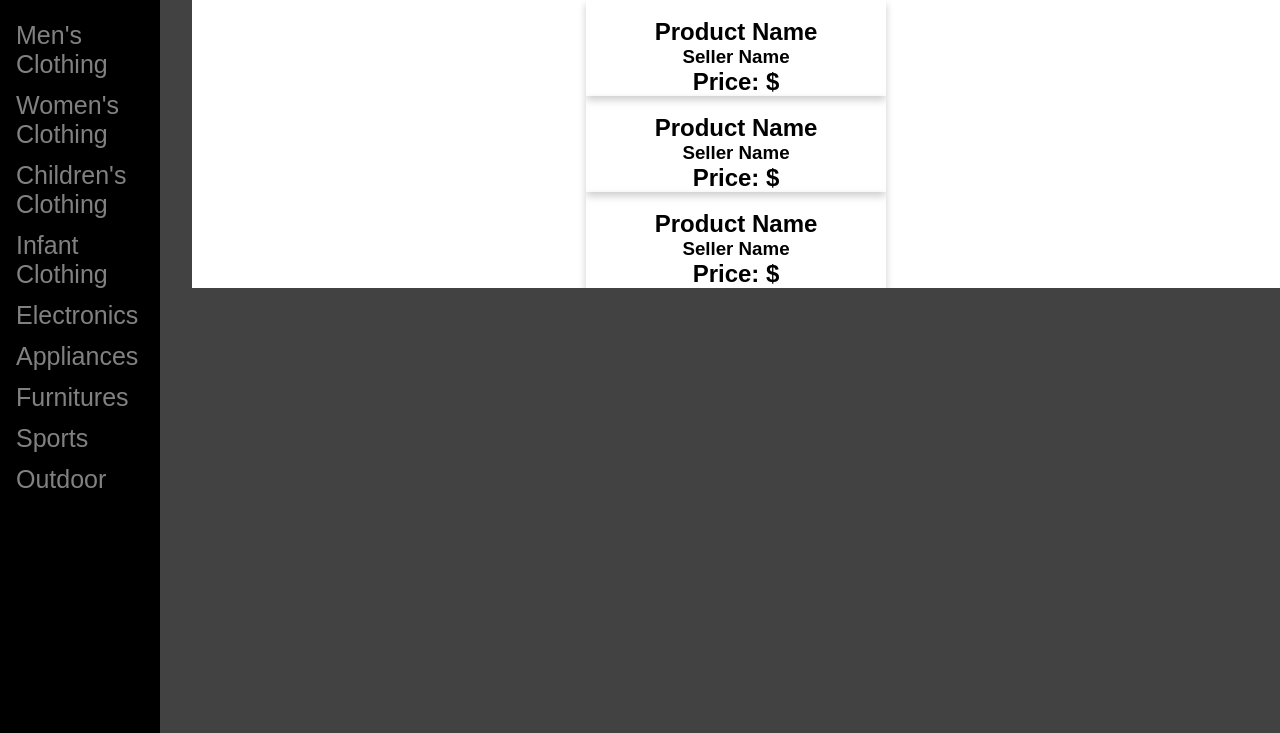
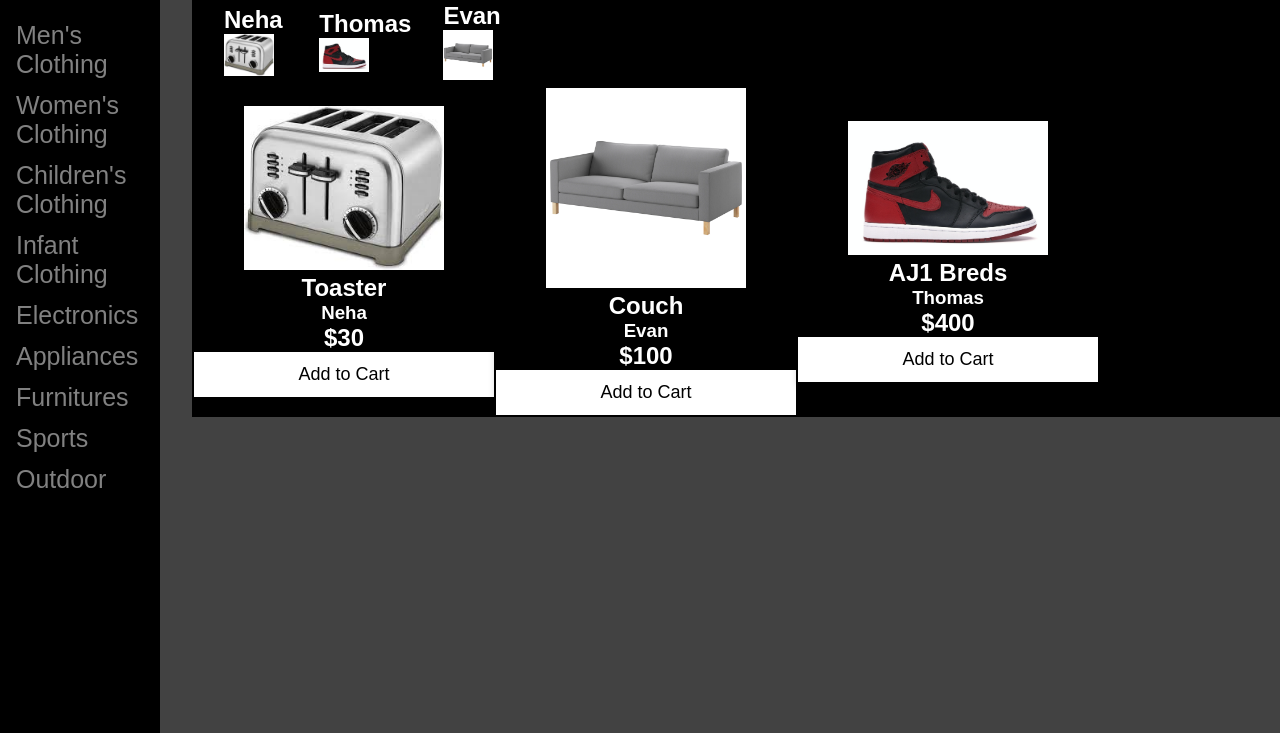
Before and after one commit to sharpnachos/OGS, a PHP site: page / in a window 1280 px wide. Shown: the part 67-800 px from the top of the page. Run offline with PHP 8.4, Linux system fonts and the light colour scheme.

Commit message:
added search-the-pile and featured-sellers, needs work but some progress

```diff
--- a/OGS/css/style.css
+++ b/OGS/css/style.css
@@ -75,7 +75,7 @@ body{
 }
 
 .search-the-pile{
-  background-color: white;
+  background-color: black;
   float:right;
   width: 85%;
   height: 40%;
@@ -84,10 +84,12 @@ body{
 
 .card {
   box-shadow: 0 4px 8px 0 rgba(0, 0, 0, 0.2);
-  max-width: 300px;
+  min-width: 300px;
+  color: white;
   margin: auto;
   text-align: center;
   font-family: arial;
+  float: right;
 }
 
 .price {
@@ -95,12 +97,23 @@ body{
   font-size: 22px;
 }
 
+table {
+  table-layout: fixed;
+  word-break: break-all;
+  word-wrap: break-word;
+}
+
+.card img{
+  max-width: 200px;
+  max-height: 200px;
+}
+
 .card button {
   border: none;
   outline: 0;
   padding: 12px;
-  color: white;
-  background-color: #000;
+  color: black;
+  background-color: white;
   text-align: center;
   cursor: pointer;
   width: 100%;
@@ -118,3 +131,22 @@ body{
 .sidenav a:hover{
   color:white;
 }
+
+.featured-sellers{
+  background-color: black;
+  float:right;
+  width: 85%;
+  height: 40%;
+  color: white;
+  font-family: Arial, Helvetica, sans-serif;
+  text-align: left;
+}
+
+.featured-sellers td{
+  padding-left: 30px;
+}
+
+.featured-sellers td img{
+  max-width:50px;
+  max-height:50px;
+}
--- a/OGS/index.html
+++ b/OGS/index.html
@@ -31,28 +31,63 @@
         </div>
     </aside>
     <section class="featured-sellers">
-
+        <div class="container">
+            <table>
+                <td>
+                    <h1>Neha</h1>
+                    <img src="images/toaster.jpg">
+                    <img>
+                    <img>
+                    <img>
+                </td>
+                <td>
+                    <h1>Thomas</h1>
+                    <img src="images/breds.jpg">
+                    <img>
+                    <img>
+                    <img>
+                </td>
+                <td>
+                    <h1>Evan</h1>
+                    <img src="images/couch.jpg">
+                    <img>
+                    <img>
+                    <img>
+                </td>
+            </table>
+        </div>
     </section>
     <section class="search-the-pile">
         <div class="container">
+        <table>
+        <td>
         <div class="card">
-            <img >
-            <h1>Product Name</h1>
-            <h3>Seller Name</h3>
-            <h2>Price: $</h2>
+            <img src="images/toaster.jpg">
+            <h1>Toaster</h1>
+            <h3>Neha</h3>
+            <h2>$30</h2>
+            <p><button>Add to Cart</button></p>
         </div>
+        </td>
+        <td>
         <div class="card">
-            <img >
-            <h1>Product Name</h1>
-            <h3>Seller Name</h3>
-            <h2>Price: $</h2>
+            <img src="images/couch.jpg">
+            <h1>Couch</h1>
+            <h3>Evan</h3>
+            <h2>$100</h2>
+            <p><button>Add to Cart</button></p>
         </div>
+        </td>
+        <td>
         <div class="card">
-            <img >
-            <h1>Product Name</h1>
-            <h3>Seller Name</h3>
-            <h2>Price: $</h2>
+            <img src="images/breds.jpg">
+            <h1>AJ1 Breds</h1>
+            <h3>Thomas</h3>
+            <h2>$400</h2>
+            <p><button>Add to Cart</button></p>
         </div>
+        </td>
+        </table>
         </div>
     </section>
 </body>
```
Also changed, not shown: OGS/images/breds.jpg (added), OGS/images/couch.jpg (added), OGS/images/toaster.jpg (added), 2 other files.
